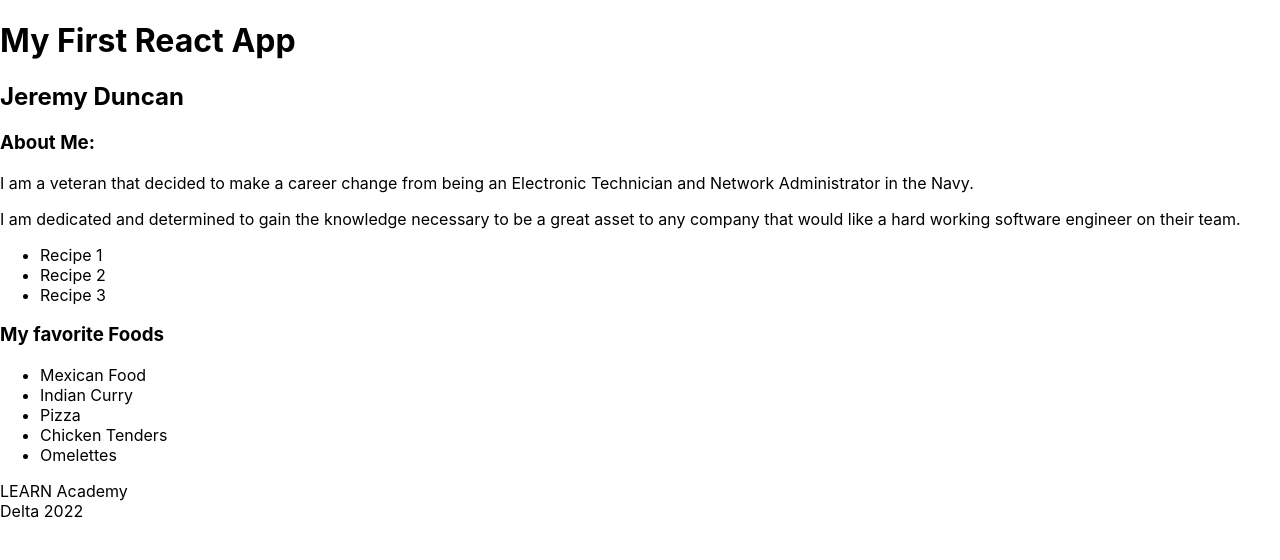
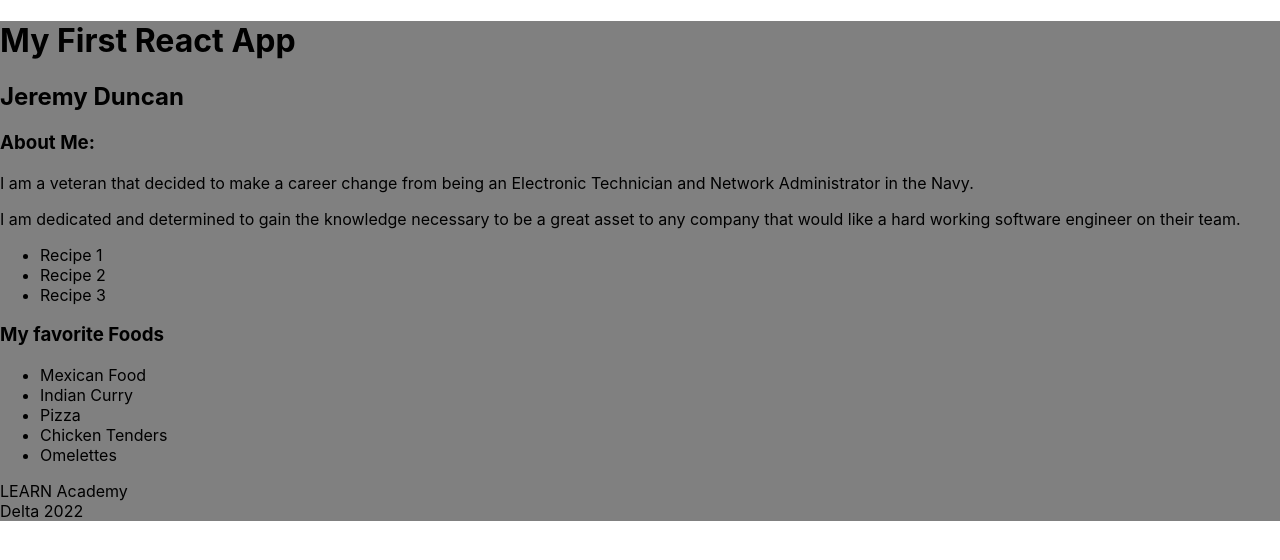
Before and after one commit to JeremyDuncan/javascript-practice, a React (Create React App) app in the folder react-challenges/intro-jeremy/: page / in a window 1280 px wide. Shown: the top 560 px of the page. Built offline with nearby package versions, Linux system fonts and the light colour scheme.

Commit message:
Updated app.js to add grey background

```diff
--- a/react-challenges/intro-jeremy/src/App.js
+++ b/react-challenges/intro-jeremy/src/App.js
@@ -10,11 +10,13 @@ import Profile from './components/Profile'
 function App() {
   return (
       <>
+        <body style={{background: "grey"}}>
         <Header />
         <Profile />
         <Recipes />
         <Favorites />
         <Footer />
+        </body>
       </>
   );
 }
```
